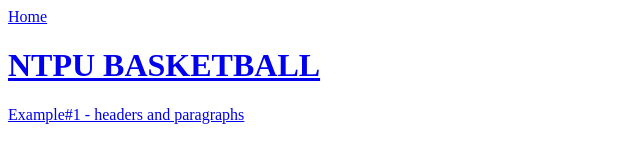
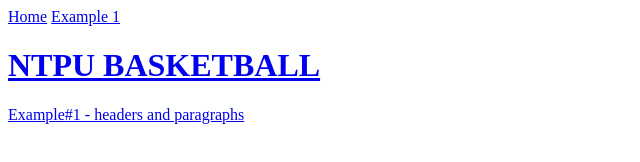
Before and after one commit to alvin0331/alvin0331.github.io, a plain HTML site: page docs/example 1.html in a window 1280 px wide. Shown: the full height of the page, 0-640 px from the left. Drawn offline with Linux system fonts and the light colour scheme.

Commit message:
Update example 1.html

```diff
--- a/docs/example 1.html
+++ b/docs/example 1.html
@@ -5,6 +5,7 @@
 	</head>
 	<body>
 		<a href="https://alvin0331.github.io/">Home</a>
+		<a href="https://alvin0331.github.io/example1.html">Example 1</a>
     <a href="https://zh-tw.facebook.com/NtpuMensBasketball/"Home</a>
 		<h1>NTPU BASKETBALL</h1>
     		<a href="https://owlgrey.github.io/examples/example1.html">Example#1 - headers and paragraphs</a>
```
